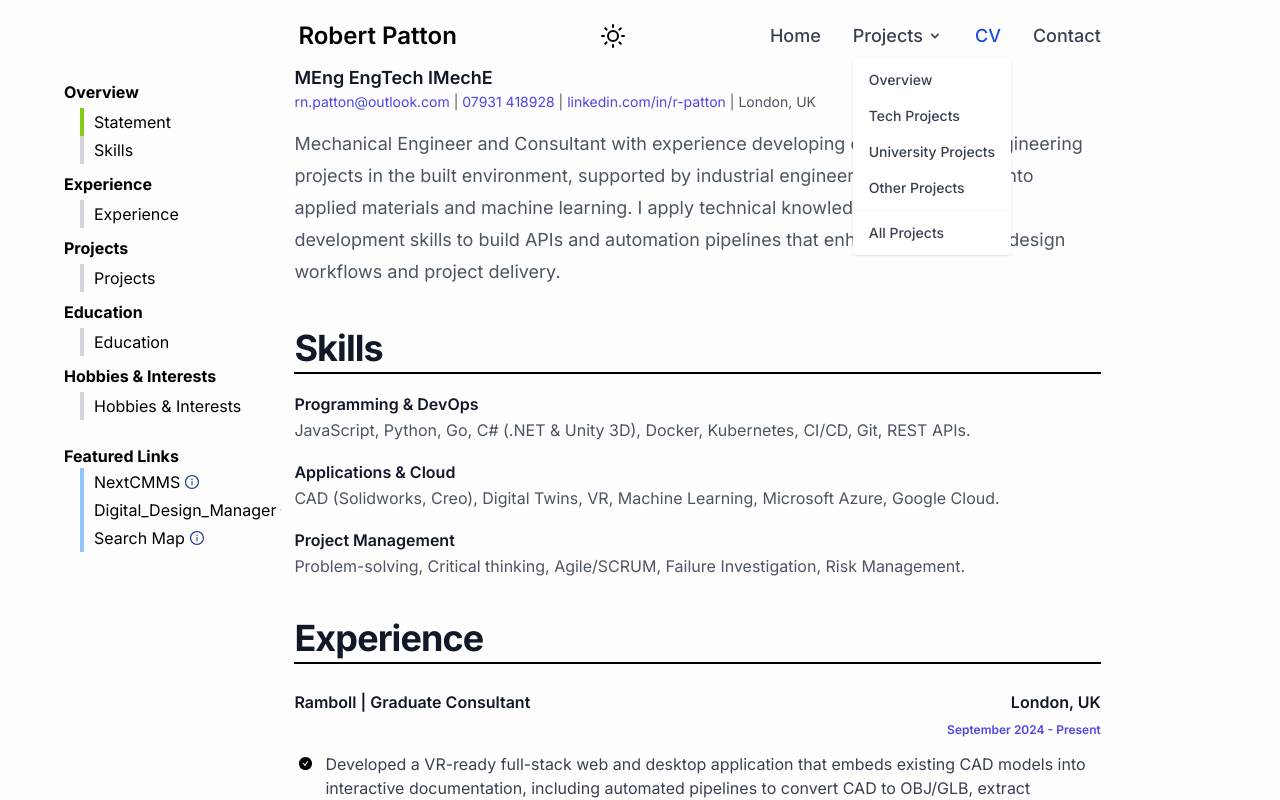
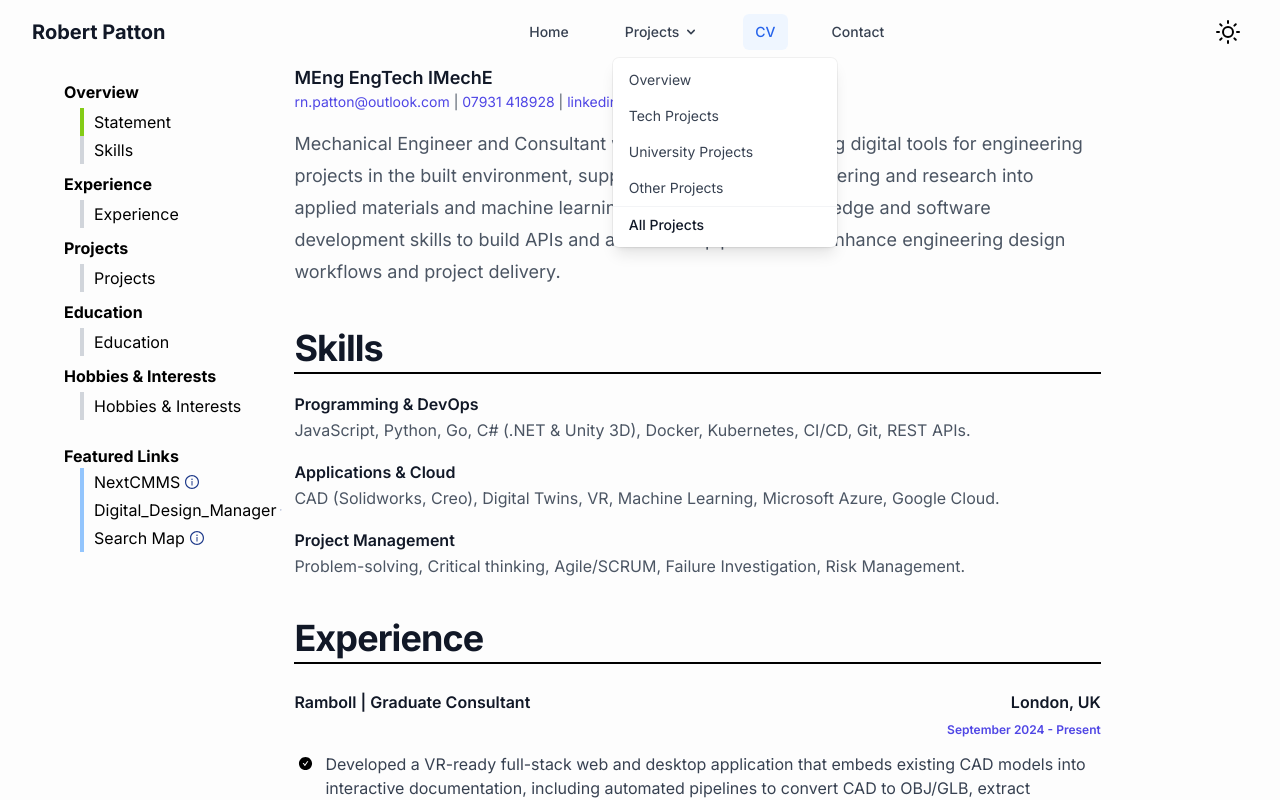
Before and after one commit to rpattn/rpatton, a Next.js app: page /cv in a window 1280 px wide. Both pictures are taken after a click on the button "Projects". Shown: the top 800 px of the page. Built offline with nearby package versions, Linux system fonts and the light colour scheme.

Commit message:
navbar updated

```diff
--- a/src/app/components/navbar/Navbar.jsx
+++ b/src/app/components/navbar/Navbar.jsx
@@ -8,97 +8,309 @@ import ThemeToggle from "./ThemeToggle";
 import { usePathname } from 'next/navigation'
 
 const Navbar = () => {
-  const [navbar, setNavbar] = useState(false);
-  const menu = [
-    { name: "Home", url: "/" },
-    {
-      name: "Projects",
-      url: "/#projects",
-      dropdown: [
-        { name: "SearchMap", url: "/projects/searchmap" },
-        { name: "VisEng", url: "/projects/viseng" },
-      ],
-    },
-    { name: "CV", url: "/cv" },
-    { name: "Contact", url: "/contact" },
-  ];
-
-  const [drop1, setDrop1] = useState(false)
-  const [menuOpenBool, setMenu] = useState(false)
+  const [isScrolled, setIsScrolled] = useState(false);
+  const [lastScrollY, setLastScrollY] = useState(0);
+  const [showNavbar, setShowNavbar] = useState(true);
+  const [drop1, setDrop1] = useState(false);
+  const [menuOpenBool, setMenu] = useState(false);
   const router = usePathname();
 
+  // Scroll handling for navbar show/hide animation
+  useEffect(() => {
+    const handleScroll = () => {
+      const currentScrollY = window.scrollY;
+
+      // Show navbar when scrolling up or at top
+      if (currentScrollY < lastScrollY || currentScrollY < 100) {
+        setShowNavbar(true);
+      }
+      // Hide navbar when scrolling down and past 100px
+      else if (currentScrollY > lastScrollY && currentScrollY > 100) {
+        setShowNavbar(false);
+        setDrop1(false); // Close dropdown when hiding navbar
+      }
+
+      // Add background when scrolled
+      setIsScrolled(currentScrollY > 20);
+      setLastScrollY(currentScrollY);
+    };
+
+    window.addEventListener('scroll', handleScroll, { passive: true });
+    return () => window.removeEventListener('scroll', handleScroll);
+  }, [lastScrollY]);
+
   function toggleMenu() {
-    setMenu(!menuOpenBool)
+    setMenu(!menuOpenBool);
   }
 
   function dropdownEnter() {
-    setDrop1(true)
+    setDrop1(true);
   }
 
   function dropdownLeave() {
-    setDrop1(false)
+    setDrop1(false);
   }
 
-  function toggleDropdown() {setDrop1(!drop1)}
+  function toggleDropdown() {
+    setDrop1(!drop1);
+  }
 
   return (
-<div className="sm:grid xl:grid-cols-10 lg:px-32 xl:px-16 md:px-4 px-2" >
-<div className={`xl:col-start-1 ${(router=="/cv")? "xl:col-span-2" : "xl:col-span-1"}  hidden lg:block`}></div>
-<div className={`${(router=="/cv")? "xl:col-start-3 xl:col-span-7" : "xl:col-start-2 xl:col-span-8"}`}>
-    <nav  className="border-gray-200 mt-4 mb-2">
-    <div className=" mx-auto flex flex-wrap items-center justify-between">
-        <a href="#" className="flex"> {/*inline svg logo*/}
-            <span className="self-center ml-1 text-2xl font-semibold whitespace-nowrap">Robert Patton</span>
-        </a>
-        <div className="flex items-center gap-3">
-          <ThemeToggle />
-          <button data-collapse-toggle="mobile-menu" onClick={toggleMenu} type="button" className="md:hidden ml-3 mr-2 text-gray-400 hover:text-gray-900 focus:outline-none focus:ring-2 focus:ring-blue-300 rounded-lg inline-flex items-center justify-center" aria-controls="mobile-menu-2" aria-expanded="false">
-            <span className="sr-only">Open main menu</span>
-            <svg className="w-6 h-6" fill="currentColor" viewBox="0 0 20 20" xmlns="http://www.w3.org/2000/svg"><path fillRule="evenodd" d="M3 5a1 1 0 011-1h12a1 1 0 110 2H4a1 1 0 01-1-1zM3 10a1 1 0 011-1h12a1 1 0 110 2H4a1 1 0 01-1-1zM3 15a1 1 0 011-1h12a1 1 0 110 2H4a1 1 0 01-1-1z" clipRule="evenodd"></path></svg>
-            <svg className="hidden w-6 h-6" fill="currentColor" viewBox="0 0 20 20" xmlns="http://www.w3.org/2000/svg"><path fillRule="evenodd" d="M4.293 4.293a1 1 0 011.414 0L10 8.586l4.293-4.293a1 1 0 111.414 1.414L11.414 10l4.293 4.293a1 1 0 01-1.414 1.414L10 11.414l-4.293 4.293a1 1 0 01-1.414-1.414L8.586 10 4.293 5.707a1 1 0 010-1.414z" clipRule="evenodd"></path></svg>
+    <header
+      className={`fixed top-0 left-0 right-0 z-50 transition-transform duration-300 ease-in-out ${
+        showNavbar ? 'translate-y-0' : '-translate-y-full'
+      }`}
+    >
+      <nav className={`transition-all duration-300 ease-in-out ${
+        isScrolled
+          ? 'bg-white/95 dark:bg-gray-900/95 backdrop-blur-md shadow-lg border-b border-gray-200/20 dark:border-gray-700/20'
+          : 'bg-transparent'
+      }`}>
+        <div className="max-w-7xl mx-auto px-4 sm:px-6 lg:px-8">
+          <div className="flex items-center justify-between h-16">
+            {/* Logo */}
+            <div className="flex-shrink-0">
+              <Link href="/" className="text-xl font-bold text-gray-900 dark:text-white hover:text-blue-600 dark:hover:text-blue-400 transition-colors">
+                Robert Patton
+              </Link>
+            </div>
+
+            {/* Desktop Navigation */}
+            <div className="hidden md:block">
+              <div className="ml-10 flex items-baseline space-x-8">
+                <Link
+                  href="/"
+                  className={`px-3 py-2 rounded-md text-sm font-medium transition-colors ${
+                    router === '/'
+                      ? 'text-blue-600 dark:text-blue-400 bg-blue-50 dark:bg-blue-900/20'
+                      : 'text-gray-700 dark:text-gray-300 hover:text-blue-600 dark:hover:text-blue-400 hover:bg-gray-50 dark:hover:bg-gray-800/50'
+                  }`}
+                >
+                  Home
+                </Link>
+
+                {/* Projects Dropdown */}
+                <div className="relative">
+                  <button
+                    onMouseEnter={dropdownEnter}
+                    onClick={toggleDropdown}
+                    className={`px-3 py-2 rounded-md text-sm font-medium transition-colors flex items-center ${
+                      router.startsWith('/projects')
+                        ? 'text-blue-600 dark:text-blue-400 bg-blue-50 dark:bg-blue-900/20'
+                        : 'text-gray-700 dark:text-gray-300 hover:text-blue-600 dark:hover:text-blue-400 hover:bg-gray-50 dark:hover:bg-gray-800/50'
+                    }`}
+                  >
+                    Projects
+                    <svg className="ml-1 h-4 w-4" fill="currentColor" viewBox="0 0 20 20">
+                      <path fillRule="evenodd" d="M5.293 7.293a1 1 0 011.414 0L10 10.586l3.293-3.293a1 1 0 111.414 1.414l-4 4a1 1 0 01-1.414 0l-4-4a1 1 0 010-1.414z" clipRule="evenodd" />
+                    </svg>
           </button>
-        </div>
-        <div className={`${(menuOpenBool)? "block":"hidden md:block"} w-full md:w-auto`} id="mobile-menu">
-        <ul className="flex-col md:flex-row flex md:space-x-8 mt-4 md:mt-0 md:text-sm md:font-medium">
-            <li>
-            <a href="/" className={`${(router=="/")? "bg-blue-700 md:text-blue-700 text-white": "text-gray-700 md:hover:text-blue-700"} md:bg-transparent dark:text-gray-200 text-lg pl-3 pr-4 py-2  md:p-0 rounded focus:outline-none flex items-center justify-between w-full md:w-auto`} aria-current="page">Home</a>
-            </li>
-            <li>
-                <button id="dropdownNavbarLink" onMouseEnter={dropdownEnter} onClick={toggleDropdown}  data-dropdown-toggle="dropdownNavbar"  className={`dark:text-gray-200 ${(router=="/projects")? "bg-blue-700 md:text-blue-700 text-white": "text-gray-700 md:hover:text-blue-700"} md:bg-transparent text-lg pl-3 pr-4 py-2  md:p-0 rounded focus:outline-none flex items-center justify-between w-full md:w-auto`} >
-                  Projects <svg className="w-4 h-4 ml-1" fill="currentColor" viewBox="0 0 20 20" xmlns="http://www.w3.org/2000/svg"><path fillRule="evenodd" d="M5.293 7.293a1 1 0 011.414 0L10 10.586l3.293-3.293a1 1 0 111.414 1.414l-4 4a1 1 0 01-1.414 0l-4-4a1 1 0 010-1.414z" clipRule="evenodd"></path></svg></button>
 
-                <div id="dropdownNavbar" onMouseLeave={dropdownLeave} className={` ${(drop1)? "fixed":"hidden"} bg-white text-base z-10 list-none divide-y divide-gray-100 rounded shadow my-2`}>
-                    <ul className="py-1 dark:bg-gray-800" aria-labelledby="dropdownLargeButton">
-                    <li className="dark:bg-black">
-                        <a href="/#projects" onClick={dropdownLeave} className="dark:text-gray-200 dark:bg-gray-800 text-sm hover:bg-gray-100 text-gray-700 block px-4 py-2">Overview</a>
-                    </li>
-                    <li>
-                        <a href="/projects/tech"  onClick={dropdownLeave} className="dark:text-gray-200 text-sm hover:bg-gray-100 text-gray-700 block px-4 py-2">Tech Projects</a>
-                    </li>
-                    <li>
-                        <a href="/projects/uol"  onClick={dropdownLeave} className="dark:text-gray-200 text-sm hover:bg-gray-100 text-gray-700 block px-4 py-2">University Projects</a>
-                    </li>
-                    <li>
-                        <a href="/projects/other"  onClick={dropdownLeave} className="dark:text-gray-200 text-sm hover:bg-gray-100 text-gray-700 block px-4 py-2">Other Projects</a>
-                    </li>
-                    </ul>
-                    <div className="py-1 dark:bg-gray-800">
-                    <a href="/projects" className="dark:text-gray-200 text-sm hover:bg-gray-100 text-gray-700 block px-4 py-2">All Projects</a>
+                  {/* Dropdown Menu */}
+                  <div
+                    onMouseLeave={dropdownLeave}
+                    className={`absolute left-0 mt-2 w-56 rounded-md shadow-lg bg-white dark:bg-gray-800 ring-1 ring-black ring-opacity-5 transition-all duration-200 ${
+                      drop1
+                        ? 'opacity-100 translate-y-0 visible'
+                        : 'opacity-0 -translate-y-2 invisible'
+                    }`}
+                  >
+                    <div className="py-1">
+                      <Link
+                        href="/#projects"
+                        onClick={dropdownLeave}
+                        className="block px-4 py-2 text-sm text-gray-700 dark:text-gray-300 hover:bg-gray-100 dark:hover:bg-gray-700 hover:text-blue-600 dark:hover:text-blue-400 transition-colors"
+                      >
+                        Overview
+                      </Link>
+                      <Link
+                        href="/projects/tech"
+                        onClick={dropdownLeave}
+                        className="block px-4 py-2 text-sm text-gray-700 dark:text-gray-300 hover:bg-gray-100 dark:hover:bg-gray-700 hover:text-blue-600 dark:hover:text-blue-400 transition-colors"
+                      >
+                        Tech Projects
+                      </Link>
+                      <Link
+                        href="/projects/uol"
+                        onClick={dropdownLeave}
+                        className="block px-4 py-2 text-sm text-gray-700 dark:text-gray-300 hover:bg-gray-100 dark:hover:bg-gray-700 hover:text-blue-600 dark:hover:text-blue-400 transition-colors"
+                      >
+                        University Projects
+                      </Link>
+                      <Link
+                        href="/projects/other"
+                        onClick={dropdownLeave}
+                        className="block px-4 py-2 text-sm text-gray-700 dark:text-gray-300 hover:bg-gray-100 dark:hover:bg-gray-700 hover:text-blue-600 dark:hover:text-blue-400 transition-colors"
+                      >
+                        Other Projects
+                      </Link>
+                      <div className="border-t border-gray-100 dark:border-gray-700">
+                        <Link
+                          href="/projects"
+                          onClick={dropdownLeave}
+                          className="block px-4 py-2 text-sm font-medium text-gray-900 dark:text-white hover:bg-gray-100 dark:hover:bg-gray-700 hover:text-blue-600 dark:hover:text-blue-400 transition-colors"
+                        >
+                          All Projects
+                        </Link>
+                      </div>
+                    </div>
                     </div>
                 </div>
-            </li>
-            <li>
-            <a href="/cv"  className={`dark:text-gray-200 ${(router=="/cv")? "bg-blue-700 md:text-blue-700 text-white": "text-gray-700 md:hover:text-blue-700"} md:bg-transparent text-lg pl-3 pr-4 py-2  md:p-0 rounded focus:outline-none flex items-center justify-between w-full md:w-auto`} >CV</a>
-            </li>
-            <li>
-            <a href="#"  className={`dark:text-gray-200 ${(router=="/contact")? "bg-blue-700 md:text-blue-700 text-white": "text-gray-700 md:hover:text-blue-700"} md:bg-transparent text-lg pl-3 pr-4 py-2  md:p-0 rounded focus:outline-none flex items-center justify-between w-full md:w-auto`} >Contact</a>
-            </li>
-        </ul>
+
+                <Link
+                  href="/cv"
+                  className={`px-3 py-2 rounded-md text-sm font-medium transition-colors ${
+                    router === '/cv'
+                      ? 'text-blue-600 dark:text-blue-400 bg-blue-50 dark:bg-blue-900/20'
+                      : 'text-gray-700 dark:text-gray-300 hover:text-blue-600 dark:hover:text-blue-400 hover:bg-gray-50 dark:hover:bg-gray-800/50'
+                  }`}
+                >
+                  CV
+                </Link>
+
+                <Link
+                  href="/contact"
+                  className={`px-3 py-2 rounded-md text-sm font-medium transition-colors ${
+                    router === '/contact'
+                      ? 'text-blue-600 dark:text-blue-400 bg-blue-50 dark:bg-blue-900/20'
+                      : 'text-gray-700 dark:text-gray-300 hover:text-blue-600 dark:hover:text-blue-400 hover:bg-gray-50 dark:hover:bg-gray-800/50'
+                  }`}
+                >
+                  Contact
+                </Link>
+              </div>
+            </div>
+
+            {/* Right side - Theme toggle and mobile menu */}
+            <div className="flex items-center space-x-4">
+              {/* Theme toggle - always rightmost on large screens */}
+              <div className="hidden md:block">
+                <ThemeToggle />
+              </div>
+
+              {/* Mobile menu button and theme toggle */}
+              <div className="md:hidden flex items-center space-x-2">
+                <ThemeToggle />
+                <button
+                  onClick={toggleMenu}
+                  className="p-2 rounded-md text-gray-700 dark:text-gray-300 hover:text-blue-600 dark:hover:text-blue-400 hover:bg-gray-100 dark:hover:bg-gray-800 transition-colors"
+                  aria-expanded={menuOpenBool}
+                  aria-label="Toggle menu"
+                >
+                  {menuOpenBool ? (
+                    <RxCross1 className="h-6 w-6" />
+                  ) : (
+                    <AiOutlineMenu className="h-6 w-6" />
+                  )}
+                </button>
+              </div>
+            </div>
+          </div>
+
+          {/* Mobile Navigation */}
+          <div className={`md:hidden transition-all duration-300 ease-in-out ${
+            menuOpenBool
+              ? 'max-h-96 opacity-100'
+              : 'max-h-0 opacity-0 overflow-hidden'
+          }`}>
+            <div className="px-2 pt-2 pb-3 space-y-1 bg-white/95 dark:bg-gray-900/95 backdrop-blur-md rounded-lg mt-2 shadow-lg border border-gray-200/20 dark:border-gray-700/20">
+              <Link
+                href="/"
+                className={`block px-3 py-2 rounded-md text-base font-medium transition-colors ${
+                  router === '/'
+                    ? 'text-blue-600 dark:text-blue-400 bg-blue-50 dark:bg-blue-900/20'
+                    : 'text-gray-700 dark:text-gray-300 hover:text-blue-600 dark:hover:text-blue-400 hover:bg-gray-50 dark:hover:bg-gray-800/50'
+                }`}
+                onClick={() => setMenu(false)}
+              >
+                Home
+              </Link>
+
+              {/* Mobile Projects Dropdown */}
+              <div>
+                <button
+                  onClick={toggleDropdown}
+                  className={`w-full flex justify-between items-center px-3 py-2 rounded-md text-base font-medium transition-colors ${
+                    router.startsWith('/projects')
+                      ? 'text-blue-600 dark:text-blue-400 bg-blue-50 dark:bg-blue-900/20'
+                      : 'text-gray-700 dark:text-gray-300 hover:text-blue-600 dark:hover:text-blue-400 hover:bg-gray-50 dark:hover:bg-gray-800/50'
+                  }`}
+                >
+                  Projects
+                  <svg className={`h-4 w-4 transition-transform ${drop1 ? 'rotate-180' : ''}`} fill="currentColor" viewBox="0 0 20 20">
+                    <path fillRule="evenodd" d="M5.293 7.293a1 1 0 011.414 0L10 10.586l3.293-3.293a1 1 0 111.414 1.414l-4 4a1 1 0 01-1.414 0l-4-4a1 1 0 010-1.414z" clipRule="evenodd" />
+                  </svg>
+                </button>
+
+                <div className={`transition-all duration-200 ${drop1 ? 'max-h-48 opacity-100' : 'max-h-0 opacity-0 overflow-hidden'}`}>
+                  <div className="ml-4 mt-2 space-y-1">
+                    <Link
+                      href="/#projects"
+                      className="block px-3 py-2 text-sm text-gray-600 dark:text-gray-400 hover:text-blue-600 dark:hover:text-blue-400 hover:bg-gray-50 dark:hover:bg-gray-800/50 rounded-md transition-colors"
+                      onClick={() => { setMenu(false); setDrop1(false); }}
+                    >
+                      Overview
+                    </Link>
+                    <Link
+                      href="/projects/tech"
+                      className="block px-3 py-2 text-sm text-gray-600 dark:text-gray-400 hover:text-blue-600 dark:hover:text-blue-400 hover:bg-gray-50 dark:hover:bg-gray-800/50 rounded-md transition-colors"
+                      onClick={() => { setMenu(false); setDrop1(false); }}
+                    >
+                      Tech Projects
+                    </Link>
+                    <Link
+                      href="/projects/uol"
+                      className="block px-3 py-2 text-sm text-gray-600 dark:text-gray-400 hover:text-blue-600 dark:hover:text-blue-400 hover:bg-gray-50 dark:hover:bg-gray-800/50 rounded-md transition-colors"
+                      onClick={() => { setMenu(false); setDrop1(false); }}
+                    >
+                      University Projects
+                    </Link>
+                    <Link
+                      href="/projects/other"
+                      className="block px-3 py-2 text-sm text-gray-600 dark:text-gray-400 hover:text-blue-600 dark:hover:text-blue-400 hover:bg-gray-50 dark:hover:bg-gray-800/50 rounded-md transition-colors"
+                      onClick={() => { setMenu(false); setDrop1(false); }}
+                    >
+                      Other Projects
+                    </Link>
+                    <Link
+                      href="/projects"
+                      className="block px-3 py-2 text-sm font-medium text-gray-900 dark:text-white hover:text-blue-600 dark:hover:text-blue-400 hover:bg-gray-50 dark:hover:bg-gray-800/50 rounded-md transition-colors border-t border-gray-200 dark:border-gray-700 mt-2 pt-2"
+                      onClick={() => { setMenu(false); setDrop1(false); }}
+                    >
+                      All Projects
+                    </Link>
+                  </div>
         </div>
     </div>
-    </nav>
+
+              <Link
+                href="/cv"
+                className={`block px-3 py-2 rounded-md text-base font-medium transition-colors ${
+                  router === '/cv'
+                    ? 'text-blue-600 dark:text-blue-400 bg-blue-50 dark:bg-blue-900/20'
+                    : 'text-gray-700 dark:text-gray-300 hover:text-blue-600 dark:hover:text-blue-400 hover:bg-gray-50 dark:hover:bg-gray-800/50'
+                }`}
+                onClick={() => setMenu(false)}
+              >
+                CV
+              </Link>
+
+              <Link
+                href="/contact"
+                className={`block px-3 py-2 rounded-md text-base font-medium transition-colors ${
+                  router === '/contact'
+                    ? 'text-blue-600 dark:text-blue-400 bg-blue-50 dark:bg-blue-900/20'
+                    : 'text-gray-700 dark:text-gray-300 hover:text-blue-600 dark:hover:text-blue-400 hover:bg-gray-50 dark:hover:bg-gray-800/50'
+                }`}
+                onClick={() => setMenu(false)}
+              >
+                Contact
+              </Link>
+            </div>
 </div>
 </div>
+      </nav>
+    </header>
   );
 };
 export default Navbar;
--- a/src/app/cv/page.js
+++ b/src/app/cv/page.js
@@ -120,7 +120,7 @@ export default function RootLayout({ children }) {
 
 
 
-      <main className="min-h-screen grid xl:grid-cols-10 md:px-32 px-6 xl:px-16 splashCard mb-20">
+      <main className="min-h-screen grid xl:grid-cols-10 md:px-32 px-6 xl:px-16 splashCard mb-20 pt-16">
 
         <div ref={topSentinelRef} className="col-span-full h-0" />
 
--- a/src/app/page.tsx
+++ b/src/app/page.tsx
@@ -321,7 +321,7 @@ const Page = () => {
   return (
     <>
       <Header />
-      <main className={styles.page}>
+      <main className={`${styles.page} pt-16`}>
         <section className={styles.hero} aria-labelledby="hero-title">
           <h1 id="hero-title" className={styles.heroTitleSr}>
             Rob Patton - systems engineer building automation-first tooling
--- a/src/app/projects/other/page.js
+++ b/src/app/projects/other/page.js
@@ -9,7 +9,7 @@ export default function OtherProjectsPage() {
   return (
     <>
       <Header />
-      <main className="min-h-screen bg-transparent pb-10">
+      <main className="min-h-screen bg-transparent pb-10 pt-16">
         <ProjectsGallery
           categorySlug="other"
           pageTitle="Other Projects"
--- a/src/app/projects/page.js
+++ b/src/app/projects/page.js
@@ -6,7 +6,7 @@ export default function ProjectsPage() {
   return (
     <>
       <Header />
-      <main className="min-h-screen bg-transparent pb-10">
+      <main className="min-h-screen bg-transparent pb-10 pt-16">
         <ProjectsGallery />
       </main>
       <TopHeader />
--- a/src/app/projects/tech/page.js
+++ b/src/app/projects/tech/page.js
@@ -9,7 +9,7 @@ export default function TechProjectsPage() {
   return (
     <>
       <Header />
-      <main className="min-h-screen bg-transparent pb-10">
+      <main className="min-h-screen bg-transparent pb-10 pt-16">
         <ProjectsGallery
           categorySlug="tech"
           pageTitle="Tech Projects"
--- a/src/app/projects/uol/page.js
+++ b/src/app/projects/uol/page.js
@@ -9,7 +9,7 @@ export default function UniversityProjectsPage() {
   return (
     <>
       <Header />
-      <main className="min-h-screen bg-transparent pb-10">
+      <main className="min-h-screen bg-transparent pb-10 pt-16">
         <ProjectsGallery
           categorySlug="uol"
           pageTitle="University Projects"
```
